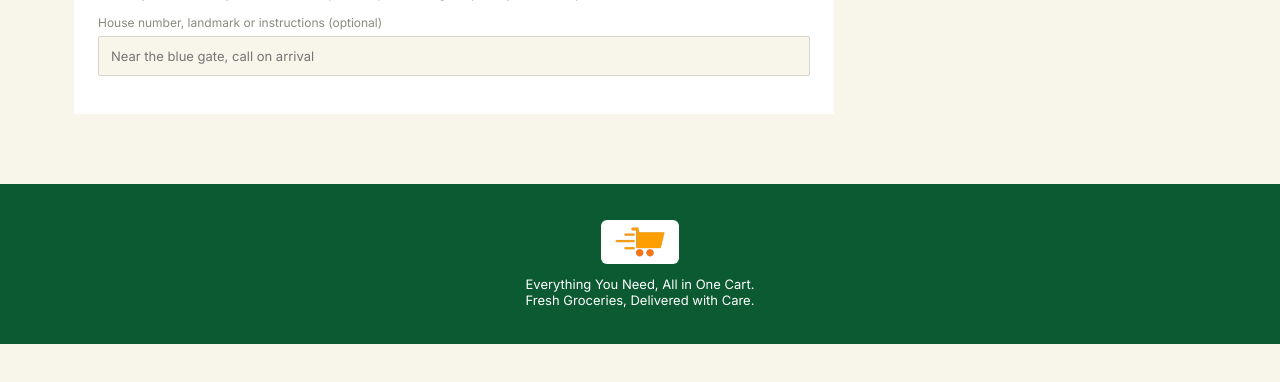
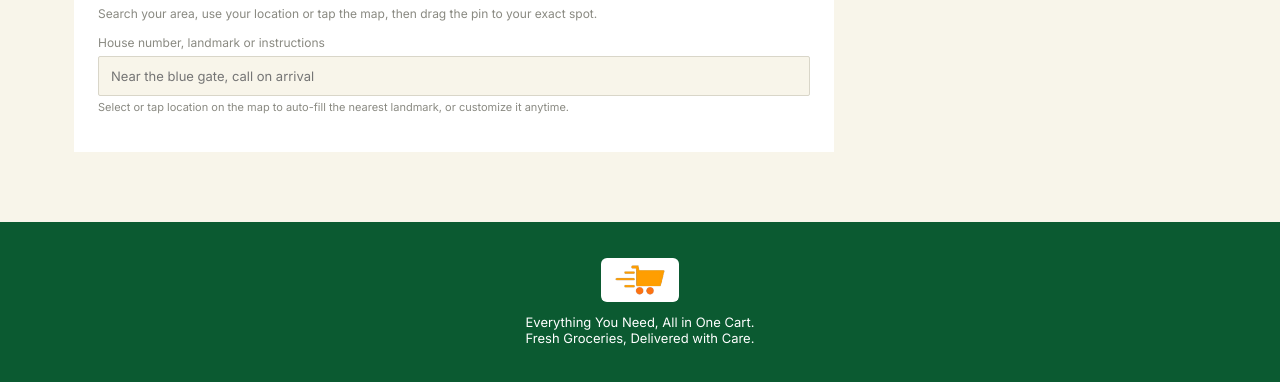
Before and after one commit to kushal-kc15/GoCart, a Django app: template frontend/templates/checkoutpage.html in a window 1280 px wide. Shown: the part 1226-1608 px from the top of the page. Before the commit the page ends 1570 px from the top, so only its background shows below. Run offline with Django 5.2, Linux system fonts and the light colour scheme; the template is opened without the code that fills it, so the values that code supplies are empty; some libraries are stand-ins or nearby versions.

Commit message:
insertion of streetview map

```diff
--- a/frontend/templates/checkoutpage.html
+++ b/frontend/templates/checkoutpage.html
@@ -69,6 +69,19 @@
 @media(max-width:860px){.grid{grid-template-columns:1fr}nav{gap:22px;flex-wrap:wrap}.pill{display:none}.row2{grid-template-columns:1fr}h1{font-size:38px}}
 </style>
 <link rel="stylesheet" href="../static/css/navbar.css">
+<!-- Leaflet OpenStreetMap (Street View Map) -->
+<link rel="stylesheet" href="https://unpkg.com/leaflet@1.9.4/dist/leaflet.css" />
+<script src="https://unpkg.com/leaflet@1.9.4/dist/leaflet.js"></script>
+<style>
+  #map { height: 360px; border: 1px solid var(--line); background: #e8e6dc; border-radius: 6px; position: relative; z-index: 1; }
+  .leaflet-container { font-family: inherit; font-size: 12px; }
+  .custom-map-pin { display: flex; align-items: center; justify-content: center; }
+  #landmark.highlight-auto {
+    border-color: var(--green) !important;
+    box-shadow: 0 0 0 3px rgba(11, 90, 49, 0.2) !important;
+    transition: all 0.3s ease;
+  }
+</style>
 </head>
 <body>
 <header class="site">
@@ -173,7 +186,14 @@
       </div>
       <div class="f"><label for="addr">Street, tole or house number</label><input id="addr" autocomplete="street-address" placeholder="e.g. Lakeside Road, Ward 6"></div>
     </div>
-    <div class="f dOnly" style="margin-top:14px"><label for="landmark">House number, landmark or instructions (optional)</label><input id="landmark" placeholder="Near the blue gate, call on arrival"></div>
+    <div class="f dOnly" style="margin-top:14px">
+      <label for="landmark" style="display:flex;justify-content:space-between;align-items:center;">
+        <span>House number, landmark or instructions</span>
+        <span id="landmarkTag" style="font-size:11px;color:var(--green);font-weight:600;display:none;">📍 Nearest landmark auto-filled (editable)</span>
+      </label>
+      <input id="landmark" placeholder="Near the blue gate, call on arrival">
+      <small class="hint" style="font-size:11px;color:var(--muted);margin-top:4px;display:block;">Select or tap location on the map to auto-fill the nearest landmark, or customize it anytime.</small>
+    </div>
     <div class="err" id="mapErr">Please set your delivery location on the map.</div>
   </section>
 
```
